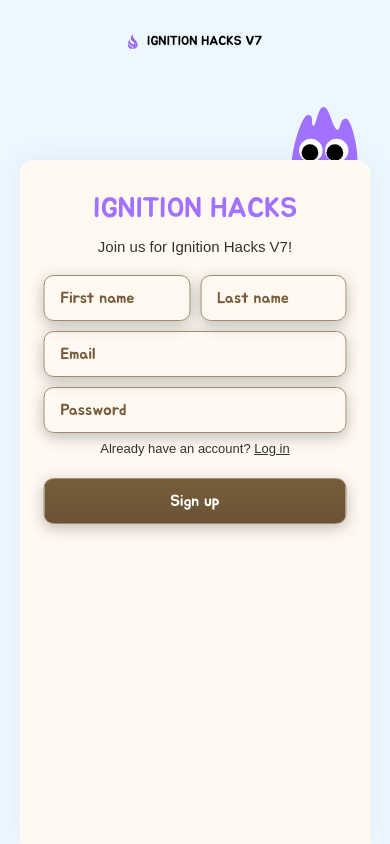
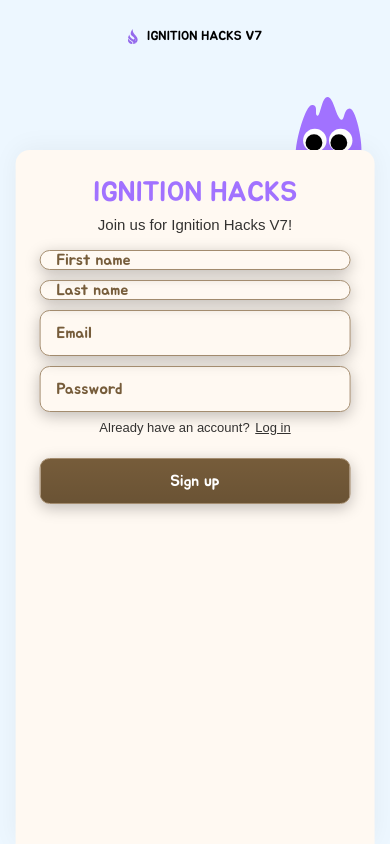
Before and after one commit to sxnnywu/ignition-portal, a React (Vite) app in the folder frontend/: page /signup in a window 390 px wide. Built offline with nearby package versions, Linux system fonts and the light colour scheme; no server answers; a web font is replaced by a local one; what country-state-city would draw is missing.

Commit message:
fix (ui/ux): zoom in / out & responsiveness

```diff
--- a/frontend/src/pages/auth/Signup.css
+++ b/frontend/src/pages/auth/Signup.css
@@ -1,17 +1,21 @@
 /*
-  Signup layout — same decoupled approach as Login (see Login.css). The #FFF9F2
-  sheet is anchored to the bottom and fills the space; the content fills the
-  sheet and scales (cqw via container-type).
+  Signup layout — same proportional-scaling approach as Login (see Login.css).
+  Everything inside the cream sheet uses `max(minPx, Xcqmin)`: the floor keeps
+  it legible on tiny phones, and `cqmin` (via `container-type: size`) makes the
+  composition track whichever of the sheet's dimensions is the binding one — so
+  high browser zoom (which shrinks the sheet vertically) scales the interior
+  down instead of overflowing.
 */
 
 .signup {
   position: relative;
   width: 100%;
-  height: 100vh;
-  overflow: hidden;
+  min-height: 100vh;
+  min-height: 100dvh;
+  overflow-x: hidden;
   background-color: #EDF7FF;
-  --cream-w: min(1080px, 90vw);
-  --cream-top: clamp(160px, 17vh, 260px);
+  --cream-w: min(1080px, 92vw);
+  --cream-top: clamp(150px, 17vh, 260px);
 }
 
 .signup-mascot {
@@ -29,11 +33,11 @@
   display: contents;
 }
 
-/* ── Header: fixed at the top, font scales with the design ── */
+/* ── Header: pinned to the top, viewport-scaled ── */
 .signup-header {
   position: absolute;
   left: 50%;
-  top: 32px;
+  top: clamp(18px, 3.2vh, 40px);
   transform: translateX(-50%);
   display: flex;
   align-items: center;
@@ -62,23 +66,20 @@
   top: var(--cream-top);
   bottom: 0;
   background: #fff9f2;
-  border-radius: clamp(14px, 1.8vw, 24px) clamp(14px, 1.8vw, 24px) 0 0;
+  border-radius: max(14px, 1.8cqmin) max(14px, 1.8cqmin) 0 0;
   box-shadow: 0 -2px 26px rgba(0, 0, 0, 0.05);
-  padding: clamp(28px, 4.5cqw, 60px) clamp(24px, 5cqw, 72px) clamp(26px, 4.5cqw, 52px);
+  padding: max(28px, 3.6cqmin) max(24px, 4.5cqmin) max(26px, 3.6cqmin);
   box-sizing: border-box;
   display: flex;
   flex-direction: column;
   justify-content: center;
   align-items: center;
-  gap: clamp(16px, 3.6cqw, 38px);
-  overflow-y: auto;
-  overflow-x: hidden;
+  gap: max(16px, 3cqmin);
+  overflow: hidden;
   z-index: 2;
-  container-type: inline-size;
+  container-type: size;
 }
 
-/* On narrower widths the sheet is taller, so pull the title/content up to the
-   top instead of floating it in the vertical middle */
 @media (max-width: 860px) {
   .signup-card {
     justify-content: flex-start;
@@ -89,65 +90,67 @@
   display: flex;
   flex-direction: column;
   align-items: center;
-  gap: clamp(6px, 2cqw, 12px);
+  gap: max(6px, 1.8cqmin);
   width: 100%;
 }
 
 .signup-card-title {
   margin: 0;
   font-family: 'Jua', sans-serif;
-  font-size: clamp(28px, 6.2cqw, 58px);
+  font-size: max(28px, 5.8cqmin);
   color: #a172ff;
   text-align: center;
   width: 100%;
+  line-height: 1.1;
 }
 
 .signup-card-subtitle {
   margin: 0;
   font-family: 'Satoshi', sans-serif;
-  font-size: clamp(15px, 2.9cqw, 26px);
+  font-size: max(15px, 2.6cqmin);
   color: rgba(0, 0, 0, 0.8);
   text-align: center;
+  line-height: 1.3;
 }
 
 .signup-form-body {
   display: flex;
   flex-direction: column;
-  gap: clamp(20px, 4.5cqw, 38px);
+  gap: max(20px, 3.6cqmin);
   width: 100%;
 }
 
 .signup-fields {
   display: flex;
   flex-direction: column;
-  gap: clamp(6px, 2cqw, 12px);
+  gap: max(6px, 1.8cqmin);
   width: 100%;
 }
 
 .signup-inputs-group {
   display: flex;
   flex-direction: column;
-  gap: clamp(10px, 3.2cqw, 20px);
+  gap: max(10px, 2.6cqmin);
   width: 100%;
 }
 
 .signup-name-row {
   display: flex;
-  gap: clamp(10px, 2.4cqw, 16px);
+  gap: max(10px, 2.2cqmin);
   width: 100%;
 }
 
 .signup-input {
-  height: clamp(46px, 7cqw, 66px);
+  height: max(46px, 6cqmin);
   flex: 1;
   min-width: 0;
-  padding: 0 clamp(16px, 3cqw, 26px);
+  padding: 0 max(16px, 2.6cqmin);
   border: 1px solid #a38c6f;
-  border-radius: clamp(10px, 2cqw, 16px);
+  border-radius: max(10px, 1.8cqmin);
   background: transparent;
   box-shadow: 0 4px 15px rgba(0, 0, 0, 0.25);
   font-family: 'Satoshi', sans-serif;
-  font-size: clamp(16px, 2.6cqw, 22px);
+  font-size: max(16px, 2.4cqmin);
   color: rgba(0, 0, 0, 0.8);
   outline: none;
   box-sizing: border-box;
@@ -160,7 +163,7 @@
 
 .signup-input::placeholder {
   font-family: 'Jua', sans-serif;
-  font-size: clamp(16px, 2.9cqw, 24px);
+  font-size: max(16px, 2.6cqmin);
   color: #765c3a;
 }
 
@@ -173,11 +176,13 @@
   justify-content: center;
   align-items: center;
   width: 100%;
+  flex-wrap: wrap;
+  gap: max(2px, 0.4cqmin);
 }
 
 .signup-login-text {
   font-family: 'Satoshi', sans-serif;
-  font-size: clamp(13px, 2.2cqw, 19px);
+  font-size: max(13px, 2cqmin);
   color: rgba(0, 0, 0, 0.8);
 }
 
@@ -185,7 +190,7 @@
   background: none;
   border: none;
   font-family: 'Satoshi', sans-serif;
-  font-size: clamp(13px, 2.2cqw, 19px);
+  font-size: max(13px, 2cqmin);
   color: rgba(0, 0, 0, 0.8);
   cursor: pointer;
   padding: 0;
@@ -200,16 +205,17 @@
 .signup-error {
   margin: 0;
   font-family: 'Satoshi', sans-serif;
-  font-size: clamp(12px, 2.6cqw, 16px);
+  font-size: max(12px, 2cqmin);
   color: #c0392b;
   text-align: center;
+  line-height: 1.3;
 }
 
 .signup-submit-btn {
   width: 100%;
-  height: clamp(46px, 7cqw, 66px);
-  padding: 0 clamp(16px, 3cqw, 26px);
-  border-radius: clamp(10px, 2cqw, 16px);
+  height: max(46px, 6cqmin);
+  padding: 0 max(16px, 2.6cqmin);
+  border-radius: max(10px, 1.8cqmin);
   border: 1px solid #a38c6f;
   background:
     linear-gradient(180deg, rgba(0, 0, 0, 0) 0%, rgba(0, 0, 0, 0.1) 100%),
@@ -217,7 +223,7 @@
   box-shadow: 0 4px 15px rgba(0, 0, 0, 0.25);
   color: #fff;
   font-family: 'Jua', sans-serif;
-  font-size: clamp(16px, 2.9cqw, 26px);
+  font-size: max(16px, 2.6cqmin);
   text-align: center;
   cursor: pointer;
   transition: transform 0.1s ease, box-shadow 0.1s ease;
@@ -236,3 +242,10 @@
   opacity: 0.6;
   cursor: not-allowed;
 }
+
+/* Narrow widths → stack the first/last name inputs vertically so they don't squeeze */
+@media (max-width: 520px) {
+  .signup-name-row {
+    flex-direction: column;
+  }
+}
```
Also changed, not shown: frontend/src/pages/auth/Login.css (+49 -44 lines).
